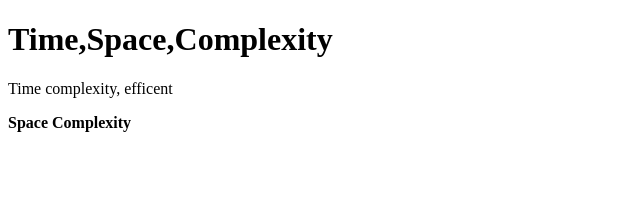
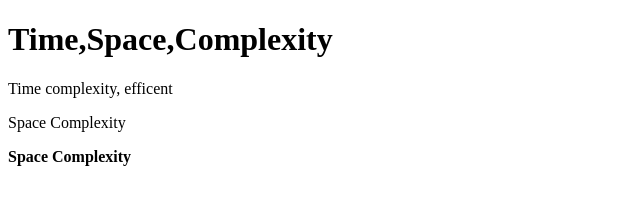
Before and after one commit to acciojob/time-and-space-complexity-NambiarVishnu, a website: page main.html in a window 1280 px wide. Shown: the whole page, without its empty margins (0-640 px from the left). Drawn offline with Linux system fonts and the light colour scheme.

Commit message:
created a submission

```diff
--- a/main.html
+++ b/main.html
@@ -16,7 +16,8 @@
 
 	<p>Time complexity, efficent</p>
 
-		<p> <b>Space Complexity</b></p>
+		<p> Space Complexity</p>
+	<p><b>Space Complexity</b></p>
 
 
 </body>
```
